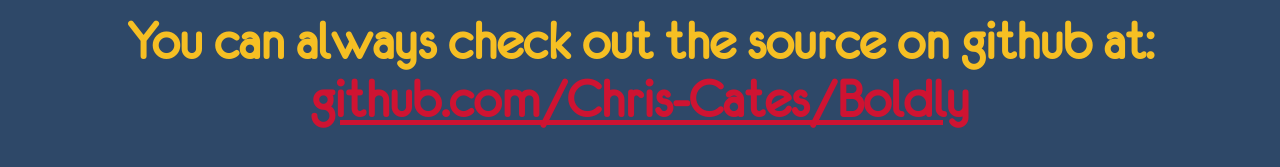
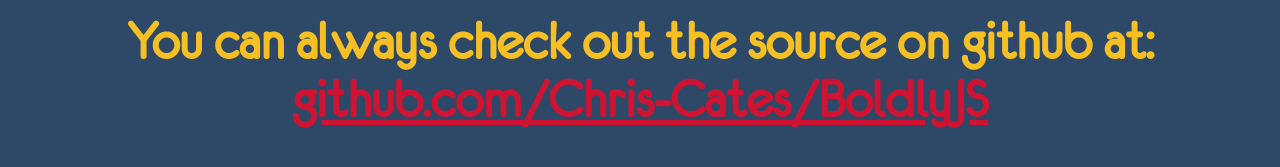
Before and after one commit to ChrisCates/BoldlyJS, a plain HTML site: page index.htm in a window 1280 px wide. Shown: the part 2201-2368 px from the top of the page. Drawn offline with Linux system fonts and the light colour scheme.

Commit message:
Forgot to update link

```diff
--- a/index.htm
+++ b/index.htm
@@ -28,8 +28,8 @@
 				</h3>
 
 				<center>
-					<a target="_blank" href="https://github.com/Chris-Cates/Boldly">
-						<h2>Github.com/Chris-Cates/Boldly</h2>
+					<a target="_blank" href="https://github.com/Chris-Cates/BoldlyJS">
+						<h2>Github.com/Chris-Cates/BoldlyJS</h2>
 					</a>
 				</center>
 			</div>
@@ -73,8 +73,8 @@
 
 				<h2>Any questions or comments, e-mail me at codeviolet@chriscates.ca</h2>
 				<h2 style="text-align: center;">You can always check out the source on github at:
-					<a target="_blank" href="https://github.com/Chris-Cates/Boldly">
-						github.com/Chris-Cates/Boldly
+					<a target="_blank" href="https://github.com/Chris-Cates/BoldlyJS">
+						github.com/Chris-Cates/BoldlyJS
 					</a>
 				</h2>
 			</div>
```
